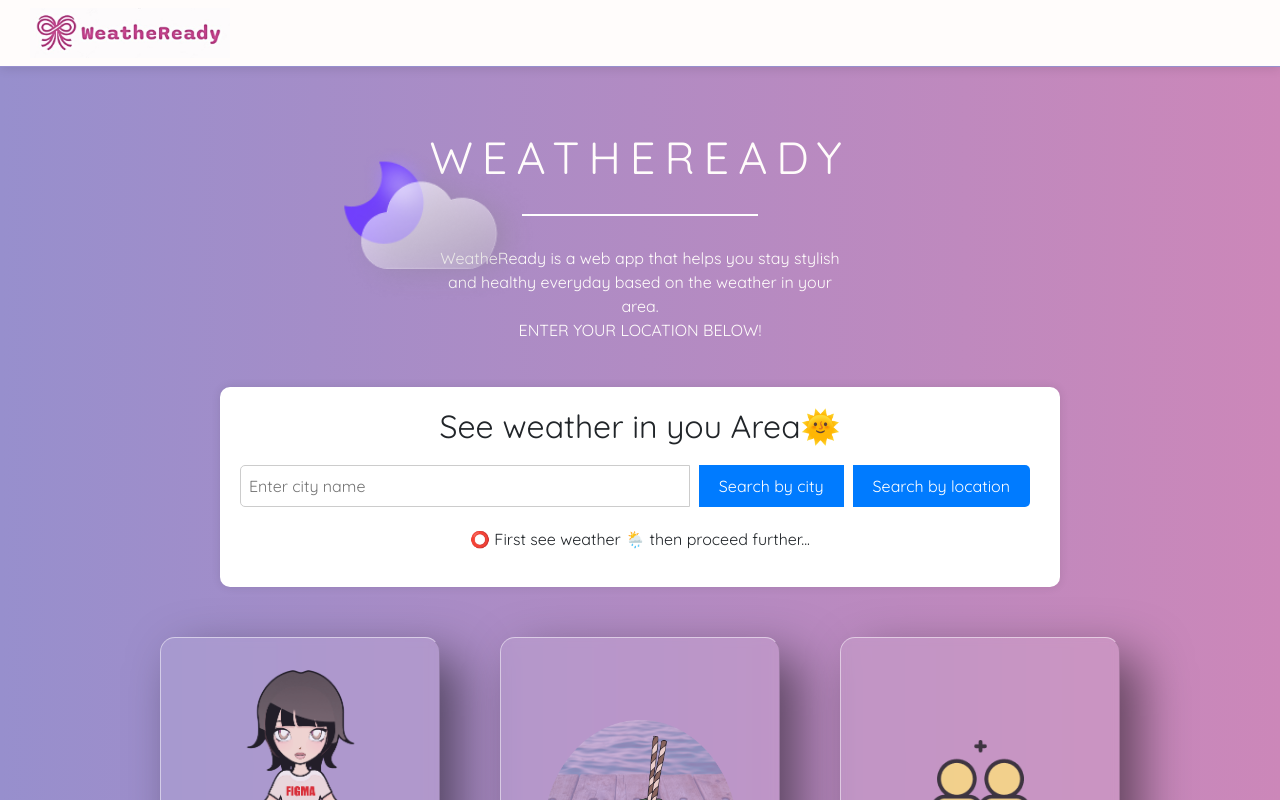
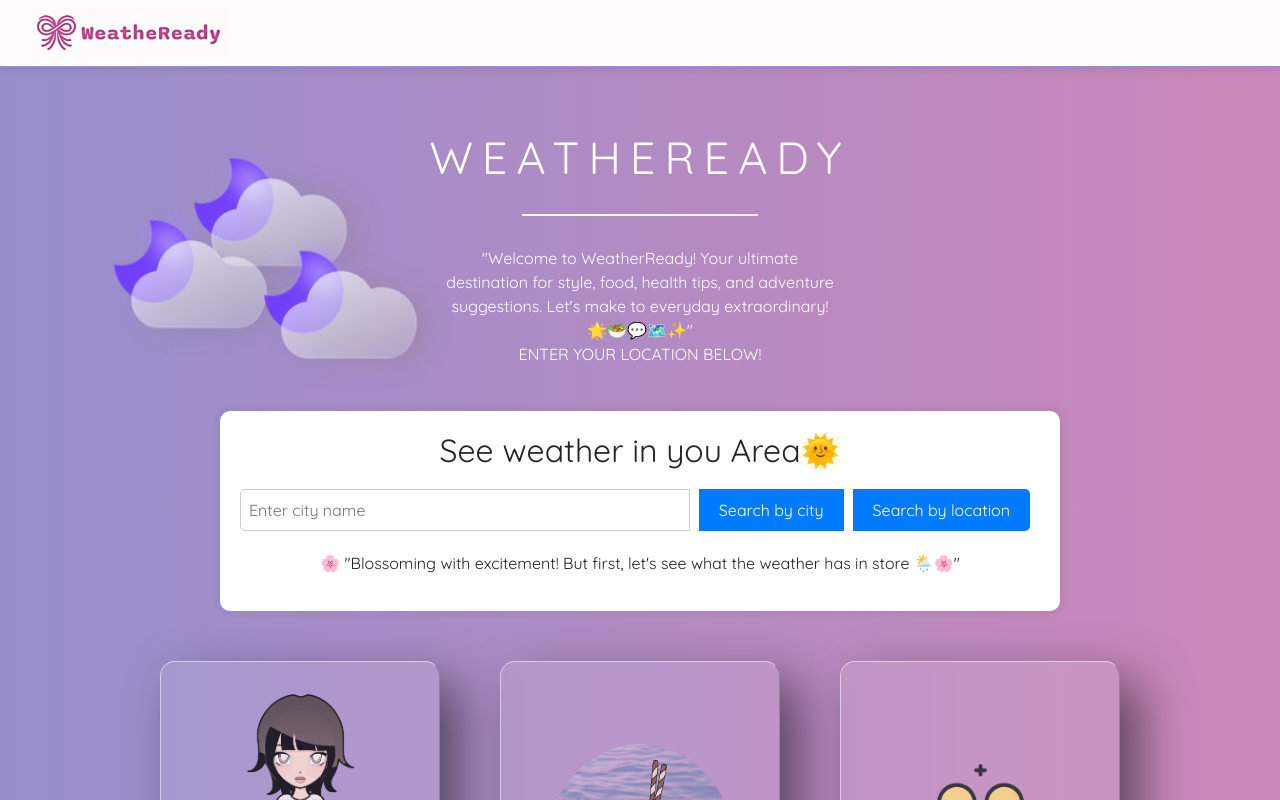
Before and after one commit to diyaag2004/WeatheReady, a React (Create React App) app in the folder weatheready/: page / in a window 1280 px wide. Shown: the top 800 px of the page. Built offline with nearby package versions, Linux system fonts and the light colour scheme.

Commit message:
improved texts

```diff
--- a/weatheready/src/components/Header.css
+++ b/weatheready/src/components/Header.css
@@ -45,7 +45,43 @@
 
   .cloud-img {
     position: absolute;
-  left: 300px;
+  left: 220px;
   top: 50%;
   transform: translateY(-50%);
+  animation-name: floating;
+  animation-duration: 2s;
+  animation-iteration-count: infinite;
+  animation-timing-function: ease-in-out;
   }
+  .cloud-img1{
+  position: absolute;
+  left: 70px;
+  top: 40%;
+  transform: translateY(-50%);
+  animation-name: floating;
+  animation-duration: 3s;
+  animation-iteration-count: infinite;
+  animation-timing-function: ease-in-out;
+  }
+  .cloud-img2{
+    position: absolute;
+  left: 150px;
+  top: 20%;
+  transform: translateY(-50%);
+  animation-name: floating;
+  animation-duration: 3s;
+  animation-iteration-count: infinite;
+  animation-timing-function: ease-in-out;
+  }
+
+  @keyframes floating {
+    0% {
+      transform: translateY(0%);
+    }
+    50% {
+      transform: translateY(-10%);
+    }
+    100% {
+      transform: translateY(0%);
+    }
+  }
--- a/weatheready/src/components/Header.js
+++ b/weatheready/src/components/Header.js
@@ -9,6 +9,8 @@ const Header = () => {
     <header className="container-fluid text-center" id="header">
       <div className="row">
         <div className="col header-content">
+        <img src="assets/images/WeatherIcon.png" height="160" width="200" alt="Logo image" className='cloud-img2' />
+        <img src="assets/images/WeatherIcon.png" height="160" width="200" alt="Logo image" className='cloud-img1' />
         <img src="assets/images/WeatherIcon.png" height="160" width="200" alt="Logo image" className='cloud-img' />
           <h1 id="header-title" className="text-uppercase">
             WeatheReady
@@ -16,7 +18,7 @@ const Header = () => {
           <div className="line light" id="main-header-line"></div>
 
           <p className="header-paragraph">
-          WeatheReady is a web app that helps you stay stylish and healthy everyday based on the weather in your area.
+          "Welcome to WeatherReady! Your ultimate destination for style, food, health tips, and adventure suggestions. Let's make to everyday extraordinary! 🌟🥗💬🗺️✨"
             <br />
             <TrackVisibility>
             {({ isVisible }) =>
--- a/weatheready/src/components/WeatherWidget.js
+++ b/weatheready/src/components/WeatherWidget.js
@@ -87,7 +87,7 @@ const WeatherWidget = () => {
           <button onClick={handleCitySearch}>Search by city</button>
           <button onClick={handleLocationSearch}>Search by location</button>
         </div>
-        {loadingW && <p>⭕ First see weather 🌦️ then proceed further...</p>}
+        {loadingW && <p>🌸 "Blossoming with excitement! But first, let's see what the weather has in store 🌦️🌸"</p>}
         {loading && <div>Loading...</div>}
         {error && <div>Error fetching weather data</div>}
 
```
